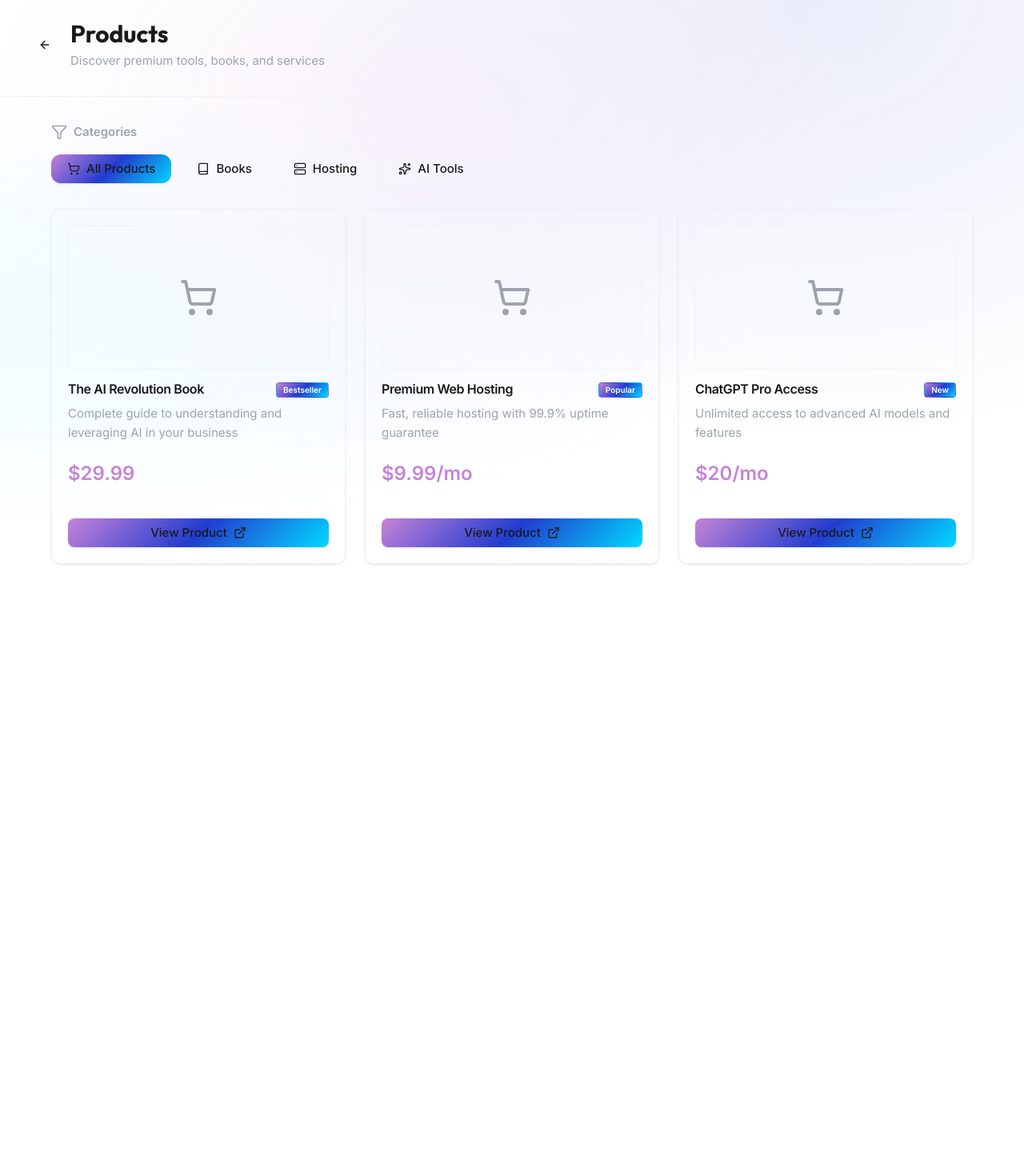
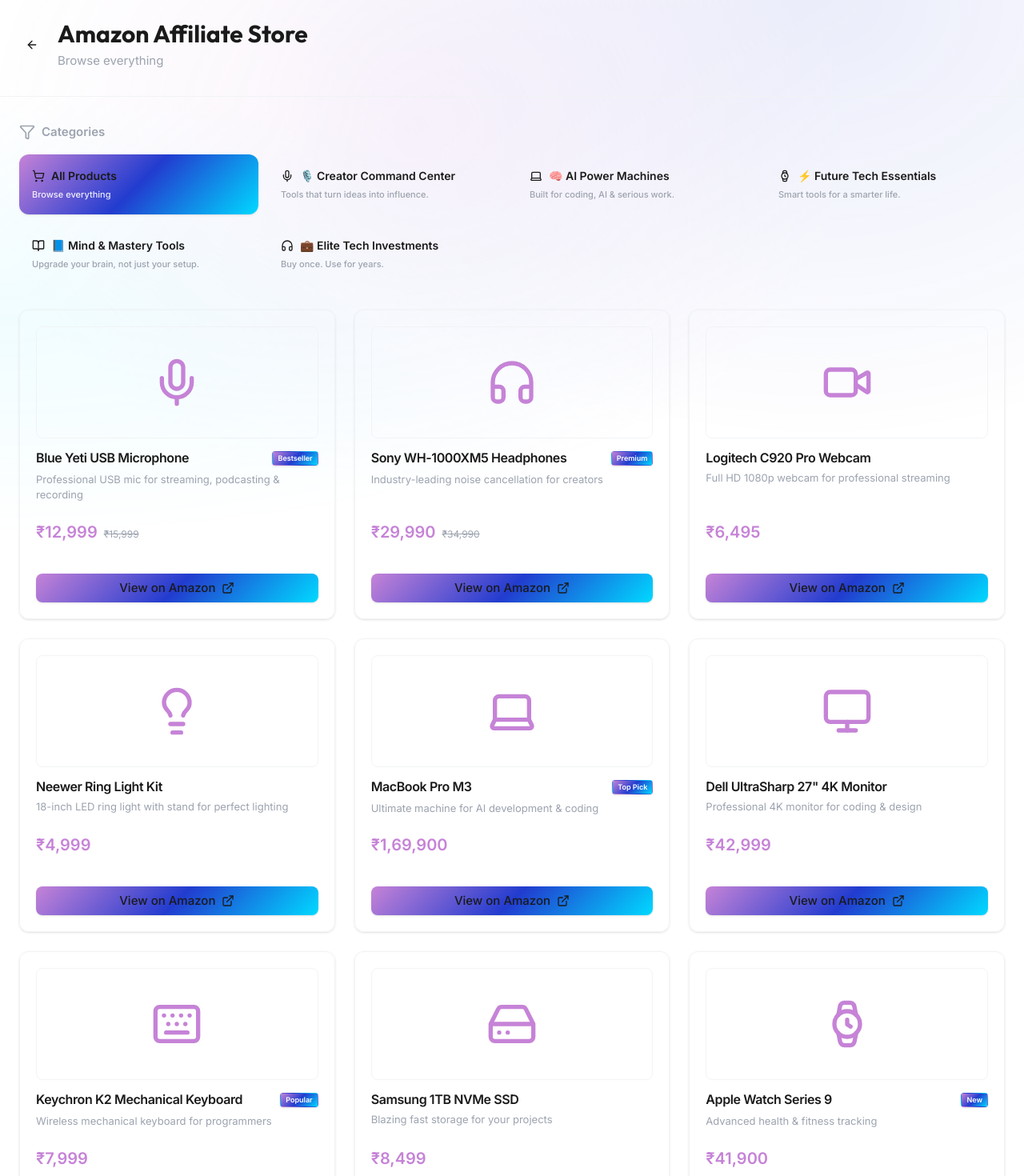
Before and after one commit to bandhannova07/bandhannova-ai-hub, a Next.js app: page /products in a window 1280 px wide. Shown: the top 1470 px of the page at 80% size. Before the commit the page ends 800 px from the top, so only its background shows below. Built offline with nearby package versions, Linux system fonts and the light colour scheme.

Commit message:
Remove theme toggle feature from website

```diff
--- a/app/products/page.tsx
+++ b/app/products/page.tsx
@@ -3,52 +3,225 @@
 import { motion } from 'framer-motion';
 import { useRouter } from 'next/navigation';
 import { useState } from 'react';
-import { ArrowLeft, Book, Server, Sparkles, ShoppingCart, ExternalLink, Filter } from 'lucide-react';
+import {
+    ArrowLeft,
+    Mic,
+    Headphones,
+    Video,
+    Lightbulb,
+    Laptop,
+    Monitor,
+    Keyboard,
+    HardDrive,
+    Watch,
+    Wifi,
+    BookOpen,
+    PenTool,
+    Armchair,
+    ExternalLink,
+    Filter,
+    ShoppingCart
+} from 'lucide-react';
 import { Button } from '@/components/ui/button';
 import { Card, CardContent, CardDescription, CardFooter, CardHeader, CardTitle } from '@/components/ui/card';
 import { Badge } from '@/components/ui/badge';
 
-// Product categories
+// Product categories with icons and taglines
 const CATEGORIES = [
-    { id: 'all', name: 'All Products', icon: ShoppingCart },
-    { id: 'books', name: 'Books', icon: Book },
-    { id: 'hosting', name: 'Hosting', icon: Server },
-    { id: 'ai-tools', name: 'AI Tools', icon: Sparkles },
+    {
+        id: 'all',
+        name: 'All Products',
+        icon: ShoppingCart,
+        tagline: 'Browse everything'
+    },
+    {
+        id: 'creators',
+        name: '🎙️ Creator Command Center',
+        icon: Mic,
+        tagline: 'Tools that turn ideas into influence.'
+    },
+    {
+        id: 'laptops',
+        name: '🧠 AI Power Machines',
+        icon: Laptop,
+        tagline: 'Built for coding, AI & serious work.'
+    },
+    {
+        id: 'gadgets',
+        name: '⚡ Future Tech Essentials',
+        icon: Watch,
+        tagline: 'Smart tools for a smarter life.'
+    },
+    {
+        id: 'learning',
+        name: '📘 Mind & Mastery Tools',
+        icon: BookOpen,
+        tagline: 'Upgrade your brain, not just your setup.'
+    },
+    {
+        id: 'premium',
+        name: '💼 Elite Tech Investments',
+        icon: Headphones,
+        tagline: 'Buy once. Use for years.'
+    },
 ];
 
-// Sample products - Replace with your actual affiliate products
+// Sample products - REPLACE affiliateLink with your Amazon Associate links
 const PRODUCTS = [
+    // Creator Command Center
     {
         id: 1,
-        name: 'The AI Revolution Book',
-        category: 'books',
-        description: 'Complete guide to understanding and leveraging AI in your business',
-        price: '$29.99',
-        image: '/placeholder-book.jpg',
-        affiliateLink: 'https://your-affiliate-link.com/book1',
-        badge: 'Bestseller'
+        name: 'Blue Yeti USB Microphone',
+        category: 'creators',
+        description: 'Professional USB mic for streaming, podcasting & recording',
+        price: '₹12,999',
+        originalPrice: '₹15,999',
+        affiliateLink: 'https://amzn.to/YOUR_AFFILIATE_LINK', // Replace with your link
+        badge: 'Bestseller',
+        icon: Mic
     },
     {
         id: 2,
-        name: 'Premium Web Hosting',
-        category: 'hosting',
-        description: 'Fast, reliable hosting with 99.9% uptime guarantee',
-        price: '$9.99/mo',
-        image: '/placeholder-hosting.jpg',
-        affiliateLink: 'https://your-affiliate-link.com/hosting1',
-        badge: 'Popular'
+        name: 'Sony WH-1000XM5 Headphones',
+        category: 'creators',
+        description: 'Industry-leading noise cancellation for creators',
+        price: '₹29,990',
+        originalPrice: '₹34,990',
+        affiliateLink: 'https://amzn.to/YOUR_AFFILIATE_LINK',
+        badge: 'Premium',
+        icon: Headphones
     },
     {
         id: 3,
-        name: 'ChatGPT Pro Access',
-        category: 'ai-tools',
-        description: 'Unlimited access to advanced AI models and features',
-        price: '$20/mo',
-        image: '/placeholder-ai.jpg',
-        affiliateLink: 'https://your-affiliate-link.com/ai1',
-        badge: 'New'
+        name: 'Logitech C920 Pro Webcam',
+        category: 'creators',
+        description: 'Full HD 1080p webcam for professional streaming',
+        price: '₹6,495',
+        affiliateLink: 'https://amzn.to/YOUR_AFFILIATE_LINK',
+        icon: Video
     },
-    // Add more products here
+    {
+        id: 4,
+        name: 'Neewer Ring Light Kit',
+        category: 'creators',
+        description: '18-inch LED ring light with stand for perfect lighting',
+        price: '₹4,999',
+        affiliateLink: 'https://amzn.to/YOUR_AFFILIATE_LINK',
+        icon: Lightbulb
+    },
+
+    // AI Power Machines
+    {
+        id: 5,
+        name: 'MacBook Pro M3',
+        category: 'laptops',
+        description: 'Ultimate machine for AI development & coding',
+        price: '₹1,69,900',
+        affiliateLink: 'https://amzn.to/YOUR_AFFILIATE_LINK',
+        badge: 'Top Pick',
+        icon: Laptop
+    },
+    {
+        id: 6,
+        name: 'Dell UltraSharp 27" 4K Monitor',
+        category: 'laptops',
+        description: 'Professional 4K monitor for coding & design',
+        price: '₹42,999',
+        affiliateLink: 'https://amzn.to/YOUR_AFFILIATE_LINK',
+        icon: Monitor
+    },
+    {
+        id: 7,
+        name: 'Keychron K2 Mechanical Keyboard',
+        category: 'laptops',
+        description: 'Wireless mechanical keyboard for programmers',
+        price: '₹7,999',
+        affiliateLink: 'https://amzn.to/YOUR_AFFILIATE_LINK',
+        badge: 'Popular',
+        icon: Keyboard
+    },
+    {
+        id: 8,
+        name: 'Samsung 1TB NVMe SSD',
+        category: 'laptops',
+        description: 'Blazing fast storage for your projects',
+        price: '₹8,499',
+        affiliateLink: 'https://amzn.to/YOUR_AFFILIATE_LINK',
+        icon: HardDrive
+    },
+
+    // Future Tech Essentials
+    {
+        id: 9,
+        name: 'Apple Watch Series 9',
+        category: 'gadgets',
+        description: 'Advanced health & fitness tracking',
+        price: '₹41,900',
+        affiliateLink: 'https://amzn.to/YOUR_AFFILIATE_LINK',
+        badge: 'New',
+        icon: Watch
+    },
+    {
+        id: 10,
+        name: 'Sony WF-1000XM5 Earbuds',
+        category: 'gadgets',
+        description: 'Premium ANC earbuds with exceptional sound',
+        price: '₹19,990',
+        affiliateLink: 'https://amzn.to/YOUR_AFFILIATE_LINK',
+        icon: Headphones
+    },
+    {
+        id: 11,
+        name: 'TP-Link WiFi 6 Router',
+        category: 'gadgets',
+        description: 'Next-gen WiFi for seamless connectivity',
+        price: '₹5,999',
+        affiliateLink: 'https://amzn.to/YOUR_AFFILIATE_LINK',
+        icon: Wifi
+    },
+
+    // Mind & Mastery Tools
+    {
+        id: 12,
+        name: 'Atomic Habits by James Clear',
+        category: 'learning',
+        description: 'Build better habits, break bad ones',
+        price: '₹399',
+        affiliateLink: 'https://amzn.to/YOUR_AFFILIATE_LINK',
+        badge: 'Bestseller',
+        icon: BookOpen
+    },
+    {
+        id: 13,
+        name: 'Wacom Intuos Graphics Tablet',
+        category: 'learning',
+        description: 'Digital drawing tablet for creators',
+        price: '₹6,999',
+        affiliateLink: 'https://amzn.to/YOUR_AFFILIATE_LINK',
+        icon: PenTool
+    },
+
+    // Elite Tech Investments
+    {
+        id: 14,
+        name: 'Bose QuietComfort Ultra',
+        category: 'premium',
+        description: 'Ultimate noise cancellation experience',
+        price: '₹34,999',
+        affiliateLink: 'https://amzn.to/YOUR_AFFILIATE_LINK',
+        badge: 'Premium',
+        icon: Headphones
+    },
+    {
+        id: 15,
+        name: 'Herman Miller Aeron Chair',
+        category: 'premium',
+        description: 'Ergonomic chair for long coding sessions',
+        price: '₹89,999',
+        affiliateLink: 'https://amzn.to/YOUR_AFFILIATE_LINK',
+        badge: 'Investment',
+        icon: Armchair
+    },
 ];
 
 export default function ProductsPage() {
@@ -58,6 +231,8 @@
     const filteredProducts = selectedCategory === 'all'
         ? PRODUCTS
         : PRODUCTS.filter(p => p.category === selectedCategory);
+
+    const currentCategory = CATEGORIES.find(c => c.id === selectedCategory);
 
     return (
         <div className="min-h-screen" style={{ background: 'var(--background)' }}>
@@ -74,7 +249,7 @@
                 padding: '24px',
                 borderBottom: '1px solid var(--background-tertiary)'
             }}>
-                <div style={{ maxWidth: '1200px', margin: '0 auto' }}>
+                <div style={{ maxWidth: '1400px', margin: '0 auto' }}>
                     <div style={{ display: 'flex', alignItems: 'center', gap: '16px', marginBottom: '8px' }}>
                         <Button
                             variant="ghost"
@@ -88,10 +263,10 @@
                         </Button>
                         <div>
                             <h1 className="h2" style={{ color: 'var(--foreground)', marginBottom: '4px' }}>
-                                Products
+                                Amazon Affiliate Store
                             </h1>
                             <p className="body" style={{ color: 'var(--foreground-tertiary)' }}>
-                                Discover premium tools, books, and services
+                                {currentCategory?.tagline || 'Curated tech products for creators & developers'}
                             </p>
                         </div>
                     </div>
@@ -99,7 +274,7 @@
             </header>
 
             {/* Main Content */}
-            <main style={{ position: 'relative', zIndex: 1, maxWidth: '1200px', margin: '0 auto', padding: '32px 24px' }}>
+            <main style={{ position: 'relative', zIndex: 1, maxWidth: '1400px', margin: '0 auto', padding: '32px 24px' }}>
                 {/* Category Filter */}
                 <motion.div
                     initial={{ opacity: 0, y: 20 }}
@@ -118,9 +293,9 @@
                         </p>
                     </div>
                     <div style={{
-                        display: 'flex',
-                        gap: '12px',
-                        flexWrap: 'wrap'
+                        display: 'grid',
+                        gridTemplateColumns: 'repeat(auto-fill, minmax(250px, 1fr))',
+                        gap: '12px'
                     }}>
                         {CATEGORIES.map((category) => {
                             const Icon = category.icon;
@@ -132,16 +307,29 @@
                                     onClick={() => setSelectedCategory(category.id)}
                                     style={{
                                         display: 'flex',
-                                        alignItems: 'center',
-                                        gap: '8px',
-                                        padding: '10px 20px',
-                                        background: isActive ? 'var(--gradient-hero)' : 'rgba(255, 255, 255, 0.1)',
+                                        flexDirection: 'column',
+                                        alignItems: 'flex-start',
+                                        gap: '4px',
+                                        padding: '16px',
+                                        background: isActive ? 'var(--gradient-hero)' : 'rgba(255, 255, 255, 0.05)',
                                         border: 'none',
-                                        borderRadius: '12px'
+                                        borderRadius: '12px',
+                                        height: 'auto',
+                                        textAlign: 'left'
                                     }}
                                 >
-                                    <Icon className="w-4 h-4" />
-                                    <span className="body font-medium">{category.name}</span>
+                                    <div style={{ display: 'flex', alignItems: 'center', gap: '8px', width: '100%' }}>
+                                        <Icon className="w-5 h-5" />
+                                        <span className="body font-semibold" style={{ fontSize: '14px' }}>
+                                            {category.name}
+                                        </span>
+                                    </div>
+                                    <span className="small" style={{
+                                        color: isActive ? 'rgba(255,255,255,0.9)' : 'var(--foreground-tertiary)',
+                                        fontSize: '11px'
+                                    }}>
+                                        {category.tagline}
+                                    </span>
                                 </Button>
                             );
                         })}
@@ -151,15 +339,17 @@
                 {/* Products Grid */}
                 <div style={{
                     display: 'grid',
-                    gridTemplateColumns: 'repeat(auto-fill, minmax(300px, 1fr))',
+                    gridTemplateColumns: 'repeat(auto-fill, minmax(320px, 1fr))',
                     gap: '24px'
                 }}>
-                    {filteredProducts.map((product, index) => (
+                    {filteredProducts.map((product, index) => {
+                        const ProductIcon = product.icon;
+                        return (
                             <motion.div
                                 key={product.id}
                                 initial={{ opacity: 0, y: 20 }}
                                 animate={{ opacity: 1, y: 0 }}
-                            transition={{ delay: index * 0.1 }}
+                                transition={{ delay: index * 0.05 }}
                             >
                                 <Card style={{
                                     background: 'rgba(255, 255, 255, 0.05)',
@@ -171,11 +361,11 @@
                                     overflow: 'hidden'
                                 }}>
                                     <CardHeader style={{ padding: '20px' }}>
-                                    {/* Product Image Placeholder */}
+                                        {/* Product Icon */}
                                         <div style={{
                                             width: '100%',
-                                        height: '180px',
-                                        background: 'rgba(255, 255, 255, 0.05)',
+                                            height: '140px',
+                                            background: 'rgba(255, 255, 255, 0.03)',
                                             borderRadius: '8px',
                                             marginBottom: '16px',
                                             display: 'flex',
@@ -183,34 +373,49 @@
                                             justifyContent: 'center',
                                             border: '1px solid var(--background-tertiary)'
                                         }}>
-                                        <ShoppingCart className="w-12 h-12" style={{ color: 'var(--foreground-tertiary)' }} />
+                                            <ProductIcon className="w-16 h-16" style={{ color: 'var(--primary)' }} />
                                         </div>
 
                                         <div style={{ display: 'flex', justifyContent: 'space-between', alignItems: 'start', marginBottom: '8px' }}>
-                                        <CardTitle className="h4" style={{ color: 'var(--foreground)' }}>
+                                            <CardTitle className="h4" style={{ color: 'var(--foreground)', fontSize: '16px' }}>
                                                 {product.name}
                                             </CardTitle>
                                             {product.badge && (
                                                 <Badge style={{
                                                     background: 'var(--gradient-hero)',
                                                     color: 'white',
-                                                fontSize: '10px',
-                                                padding: '2px 8px',
+                                                    fontSize: '9px',
+                                                    padding: '2px 6px',
                                                     borderRadius: '4px'
                                                 }}>
                                                     {product.badge}
                                                 </Badge>
                                             )}
                                         </div>
-                                    <CardDescription className="body" style={{ color: 'var(--foreground-tertiary)' }}>
+                                        <CardDescription className="body" style={{
+                                            color: 'var(--foreground-tertiary)',
+                                            fontSize: '13px',
+                                            lineHeight: '1.5'
+                                        }}>
                                             {product.description}
                                         </CardDescription>
                                     </CardHeader>
 
                                     <CardContent style={{ marginTop: 'auto', padding: '0 20px 20px' }}>
-                                    <p className="h3" style={{ color: 'var(--primary)', marginBottom: '16px' }}>
+                                        <div style={{ display: 'flex', alignItems: 'baseline', gap: '8px', marginBottom: '16px' }}>
+                                            <p className="h3" style={{ color: 'var(--primary)', fontSize: '20px' }}>
                                                 {product.price}
                                             </p>
+                                            {product.originalPrice && (
+                                                <p className="small" style={{
+                                                    color: 'var(--foreground-tertiary)',
+                                                    textDecoration: 'line-through',
+                                                    fontSize: '12px'
+                                                }}>
+                                                    {product.originalPrice}
+                                                </p>
+                                            )}
+                                        </div>
                                     </CardContent>
 
                                     <CardFooter style={{ padding: '0 20px 20px' }}>
@@ -228,13 +433,14 @@
                                                 border: 'none'
                                             }}
                                         >
-                                        <span className="body font-medium">View Product</span>
+                                            <span className="body font-medium">View on Amazon</span>
                                             <ExternalLink className="w-4 h-4" />
                                         </Button>
                                     </CardFooter>
                                 </Card>
                             </motion.div>
-                    ))}
+                        );
+                    })}
                 </div>
 
                 {/* Empty State */}
@@ -253,6 +459,20 @@
                         <p className="body">Try selecting a different category</p>
                     </motion.div>
                 )}
+
+                {/* Affiliate Disclosure */}
+                <div style={{
+                    marginTop: '48px',
+                    padding: '16px',
+                    background: 'rgba(255, 255, 255, 0.03)',
+                    borderRadius: '8px',
+                    border: '1px solid var(--background-tertiary)'
+                }}>
+                    <p className="small" style={{ color: 'var(--foreground-tertiary)', textAlign: 'center' }}>
+                        💡 <strong>Affiliate Disclosure:</strong> As an Amazon Associate, we earn from qualifying purchases.
+                        This means we may receive a small commission when you purchase through our links at no extra cost to you.
+                    </p>
+                </div>
             </main>
         </div>
     );
--- a/components/ThemeToggle.tsx
+++ /dev/null
@@ -1,35 +0,0 @@
-'use client';
-
-import { Sun, Moon } from 'lucide-react';
-import { useTheme } from '@/contexts/ThemeContext';
-import { Button } from '@/components/ui/button';
-
-export default function ThemeToggle() {
-    const { theme, toggleTheme } = useTheme();
-
-    return (
-        <Button
-            onClick={toggleTheme}
-            variant="ghost"
-            className="flex items-center gap-3 rounded-xl transition-all hover:scale-105 justify-start text-white"
-            style={{
-                padding: '14px 16px',
-                background: 'rgba(255, 255, 255, 0.1)',
-                width: '100%'
-            }}
-            aria-label={`Switch to ${theme === 'dark' ? 'light' : 'dark'} mode`}
-        >
-            {theme === 'dark' ? (
-                <>
-                    <Sun className="w-5 h-5" />
-                    <span className="body font-medium">Light Mode</span>
-                </>
-            ) : (
-                <>
-                    <Moon className="w-5 h-5" />
-                    <span className="body font-medium">Dark Mode</span>
-                </>
-            )}
-        </Button>
-    );
-}
```
Also changed, not shown: app/about/layout.tsx (added, +17 -0 lines), app/dashboard/page.tsx (+2 -5 lines), contexts/ThemeContext.tsx (+6 -1 lines). Lines whose indentation alone changed are shown as unchanged.
